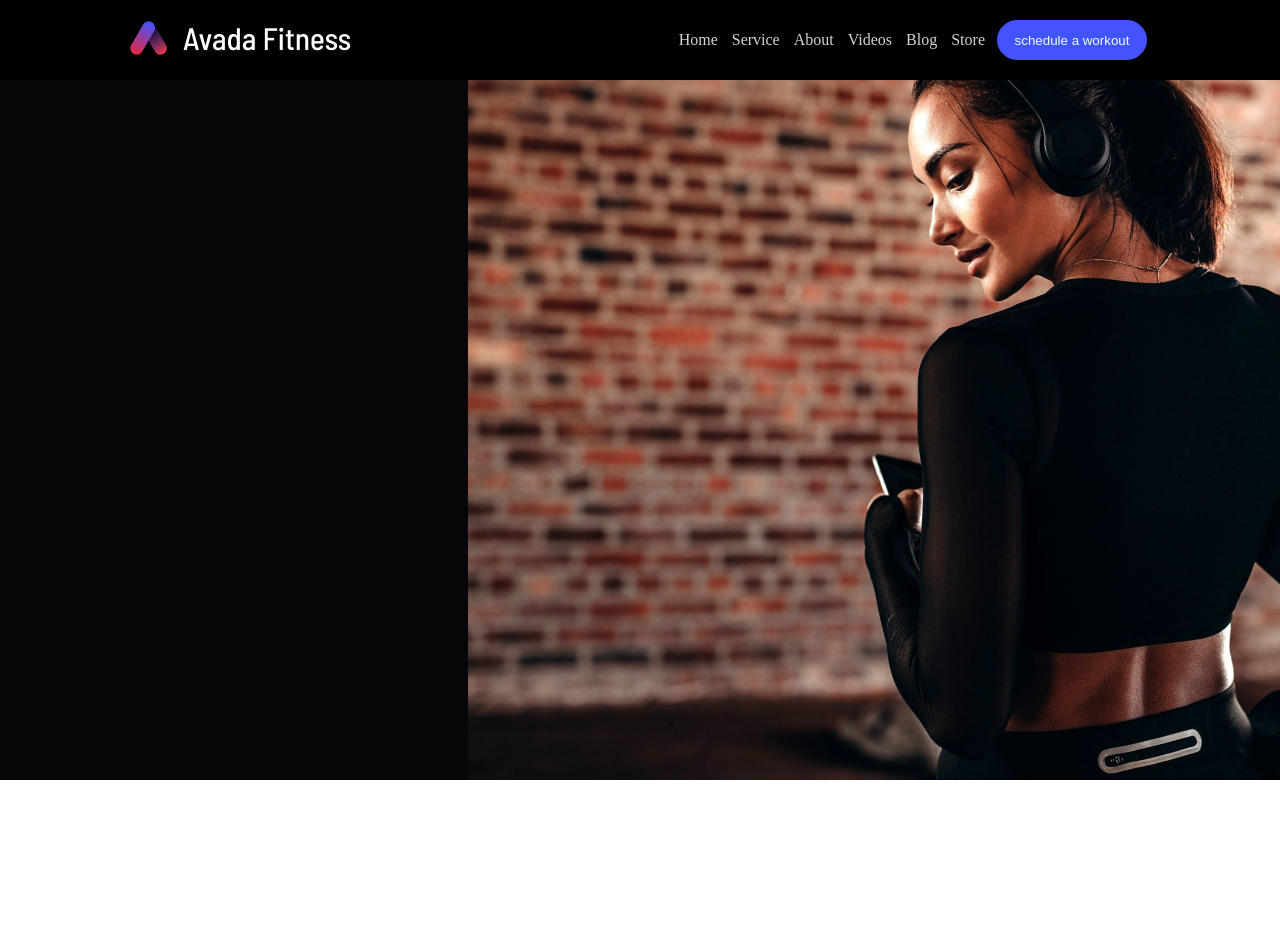
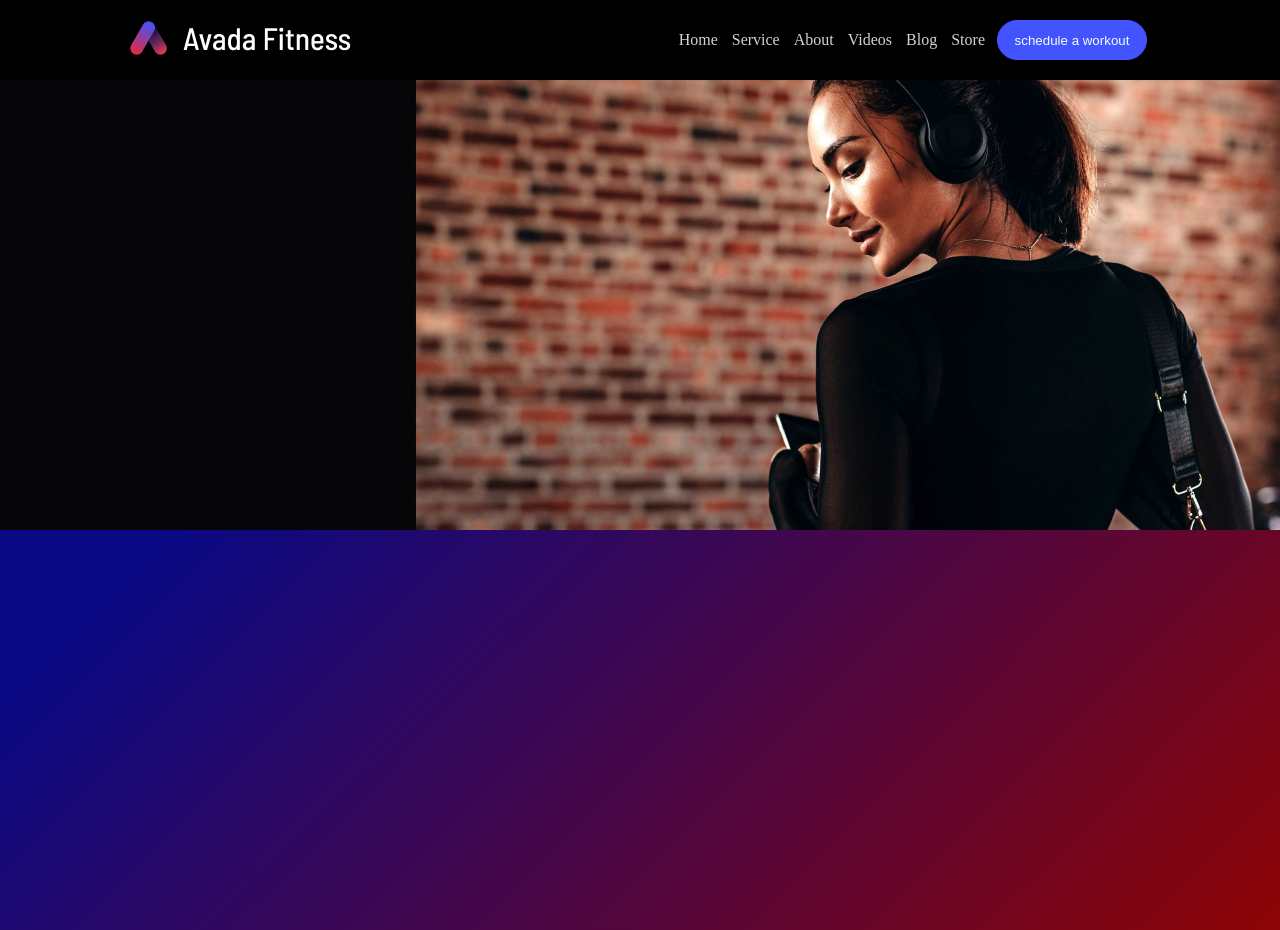
Before and after one commit to marcomaione/proj-html-vuejs, a Vue app: page / in a window 1280 px wide. Before the commit the page ends 800 px from the top, so only its background shows below. Built offline with nearby package versions, Linux system fonts and the light colour scheme.

Commit message:
aggiornamento

```diff
--- a/src/components/MyHeader.vue
+++ b/src/components/MyHeader.vue
@@ -28,6 +28,7 @@
             </div>
 
         </div>
+        <section id="B-color"></section>
     </div>
 </template>
 
@@ -103,12 +104,17 @@ export default {
             border-radius: 50px;
             border: solid 1px #4154ff;
             margin: 0px 5px;
+            cursor: pointer;
         }
     }
     #jumbotron {
-        min-height: 700px;
+        min-height: 450px;
         background-image: url("../assets/avada-img/slider82x-scaled.jpg");
         background-size:cover ;
+    }
+    #B-color {
+        min-height: 400px;
+        background: linear-gradient(135deg, rgb(9, 9, 133) 10%, rgb(141, 4, 4));
 
     }
 }
```
